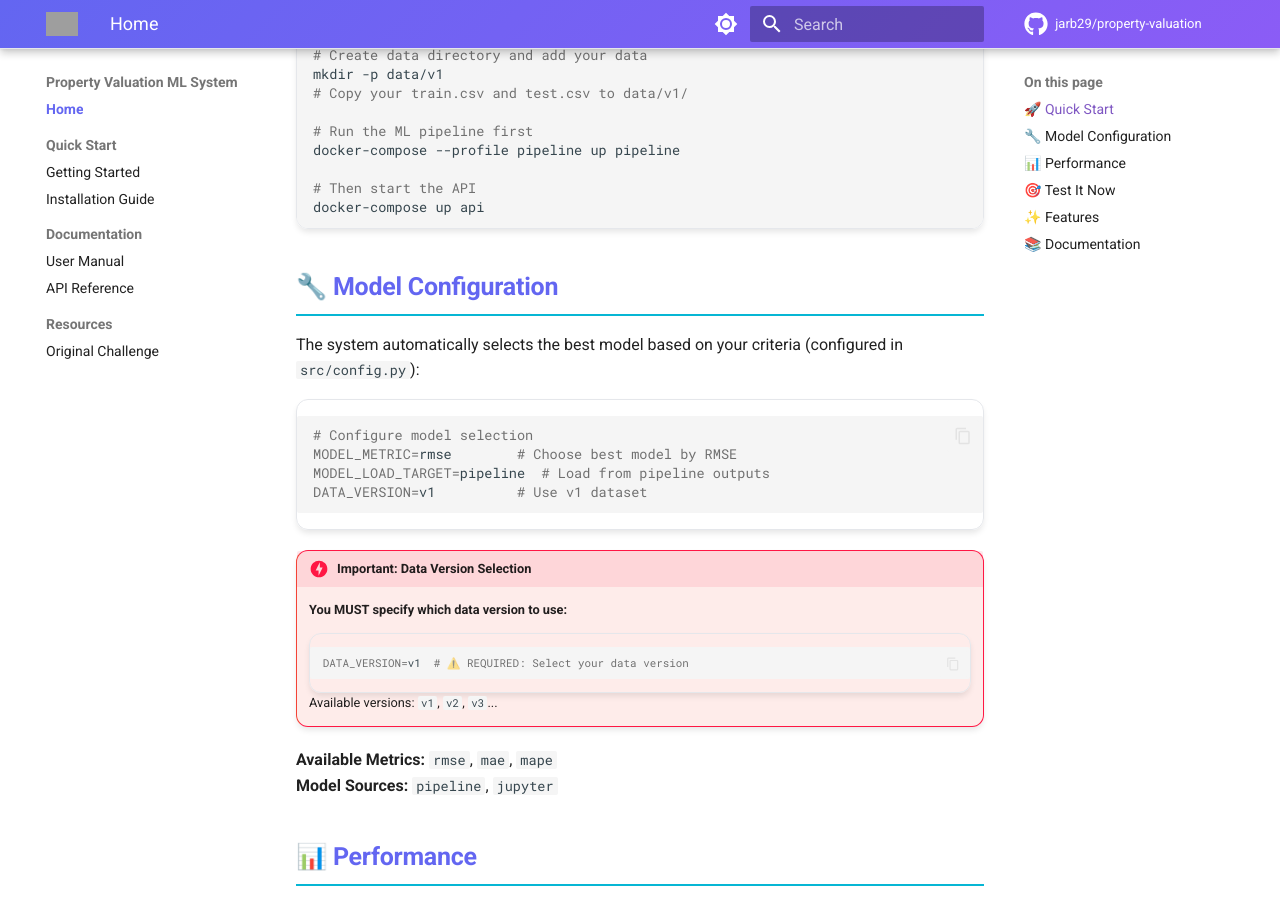
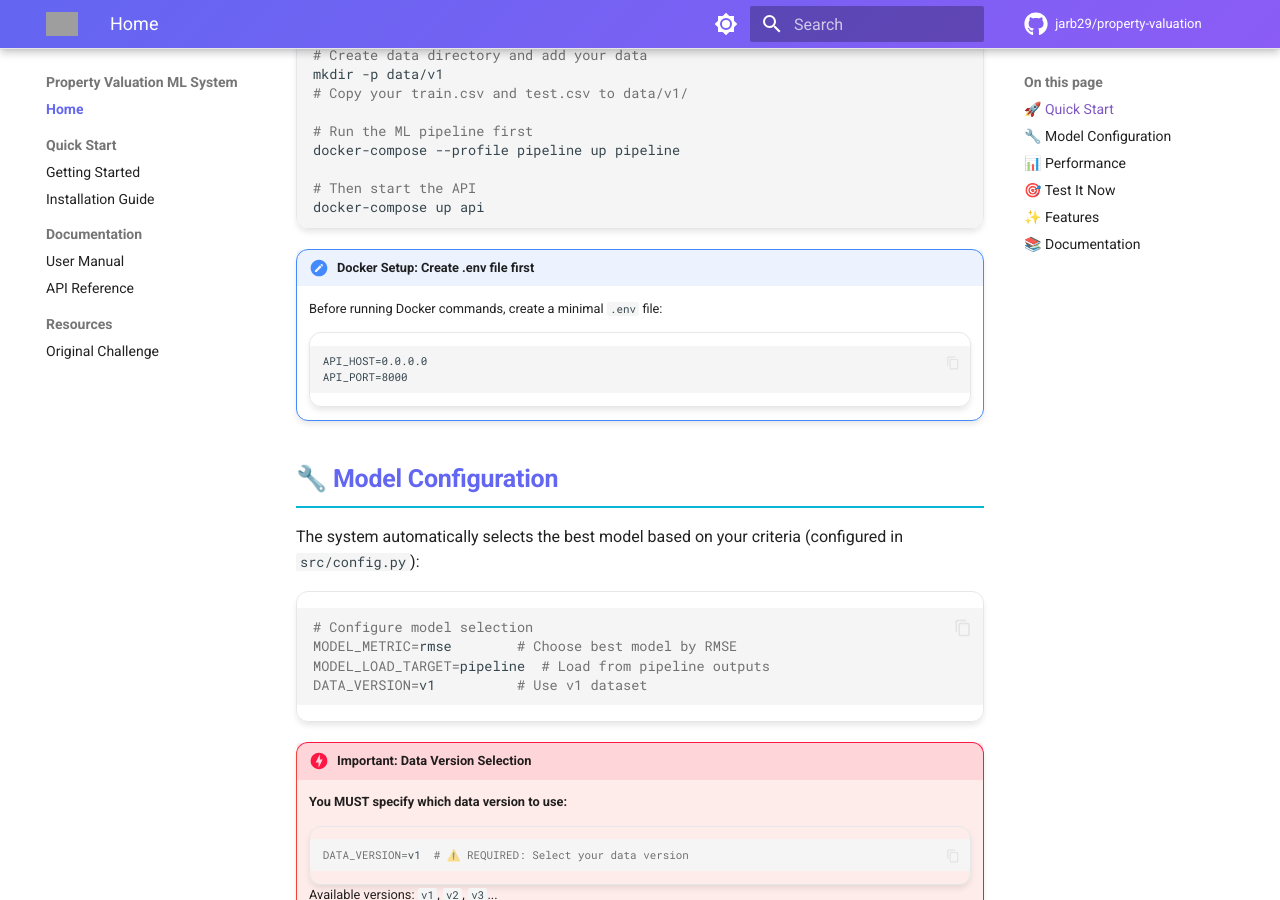
Before and after one commit to jarb29/property-valuation, an MkDocs documentation site: the page built from docs/index.md, in a window 1280 px wide and 900 px high, scrolled down 414 px. Built offline with MkDocs 1.6.1 and Material for MkDocs 9.7.7, drawn with Linux system fonts in a browser that asks for light colours; comment, search, counter and statistics services are not loaded; grey boxes are pictures that could not be loaded.

Commit message:
carefully adding the note

````diff
--- a/docs/index.md
+++ b/docs/index.md
@@ -41,6 +41,13 @@
 
     # Then start the API
     python scripts/run_api.py
+    ```
+
+!!! note "Docker Setup: Create .env file first"
+    Before running Docker commands, create a minimal `.env` file:
+    ```
+    API_HOST=0.0.0.0
+    API_PORT=8000
     ```
 
 ## 🔧 Model Configuration
````
